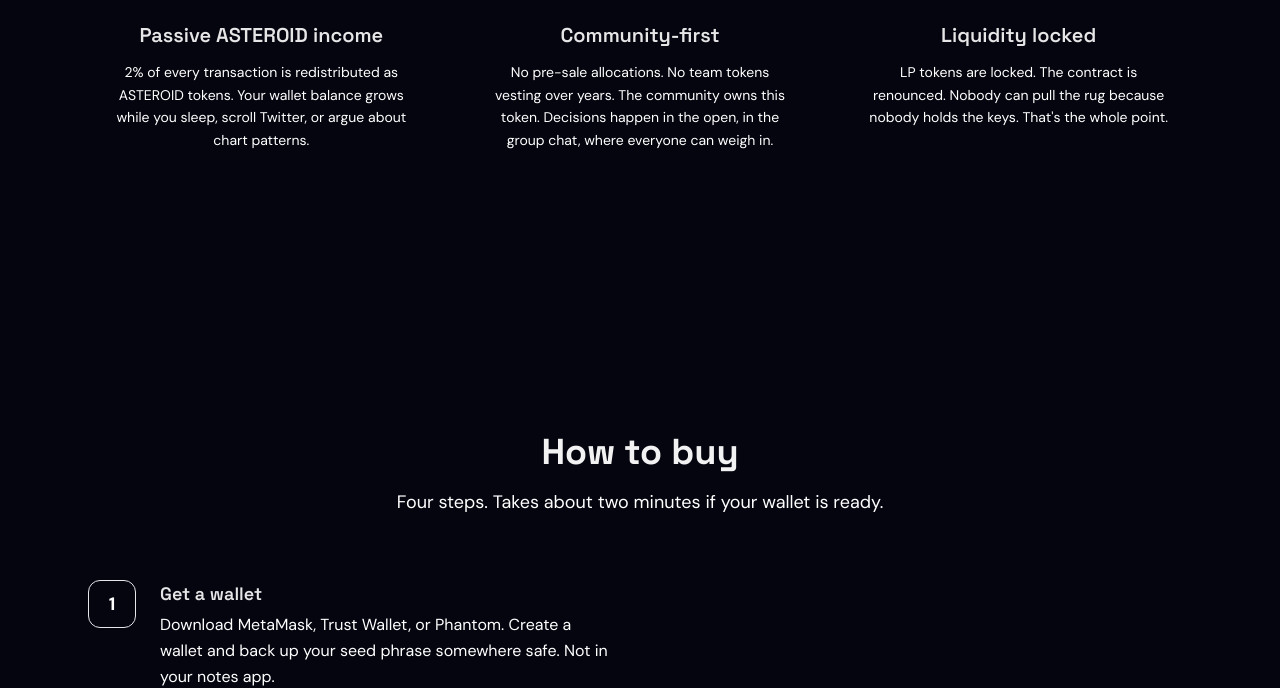
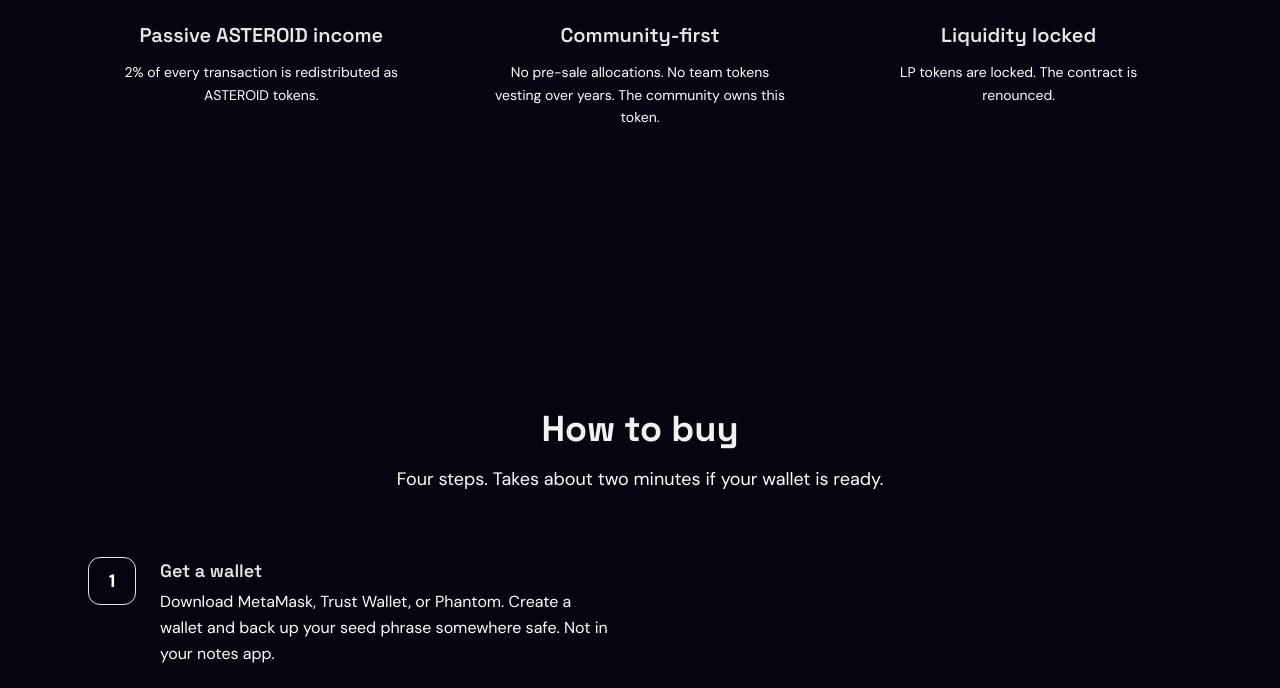
Before and after one commit to 0xtaoist/baby-asteroid, a website: page index.html in a window 1280 px wide. Shown: the part 2685-3373 px from the top of the page. Drawn offline with nearby package versions, Linux system fonts and the light colour scheme.

Commit message:
Trim why-hold descriptions to first sentence only

```diff
--- a/index.html
+++ b/index.html
@@ -228,21 +228,21 @@
           <img src="public/images/hero/005_In_a_charming_cartoon_style_a_Shiba_Inu_dog_SAg4Md0r.png" alt="Baby Asteroid earning reflections" class="w-32 h-32 rounded-xl mb-6 object-cover" />
           <h3 class="font-heading text-xl font-semibold mb-3 text-white/90">Passive ASTEROID income</h3>
           <p class="text-stardust text-sm leading-relaxed">
-            2% of every transaction is redistributed as ASTEROID tokens. Your wallet balance grows while you sleep, scroll Twitter, or argue about chart patterns.
+            2% of every transaction is redistributed as ASTEROID tokens.
           </p>
         </div>
         <div class="flex flex-col items-center text-center p-6">
           <img src="public/images/social/006_In_a_charming_cartoon_style_a_cute_shiba_inu_sYCTrALF.png" alt="Baby Asteroid community" class="w-32 h-32 rounded-xl mb-6 object-cover" />
           <h3 class="font-heading text-xl font-semibold mb-3 text-white/90">Community-first</h3>
           <p class="text-stardust text-sm leading-relaxed">
-            No pre-sale allocations. No team tokens vesting over years. The community owns this token. Decisions happen in the open, in the group chat, where everyone can weigh in.
+            No pre-sale allocations. No team tokens vesting over years. The community owns this token.
           </p>
         </div>
         <div class="flex flex-col items-center text-center p-6">
           <img src="public/images/social/005_In_a_charming_stylized_illustration_a_small_dog_q3CDJxqm.png" alt="Baby Asteroid locked liquidity" class="w-32 h-32 rounded-xl mb-6 object-cover" />
           <h3 class="font-heading text-xl font-semibold mb-3 text-white/90">Liquidity locked</h3>
           <p class="text-stardust text-sm leading-relaxed">
-            LP tokens are locked. The contract is renounced. Nobody can pull the rug because nobody holds the keys. That's the whole point.
+            LP tokens are locked. The contract is renounced.
           </p>
         </div>
       </div>
```
